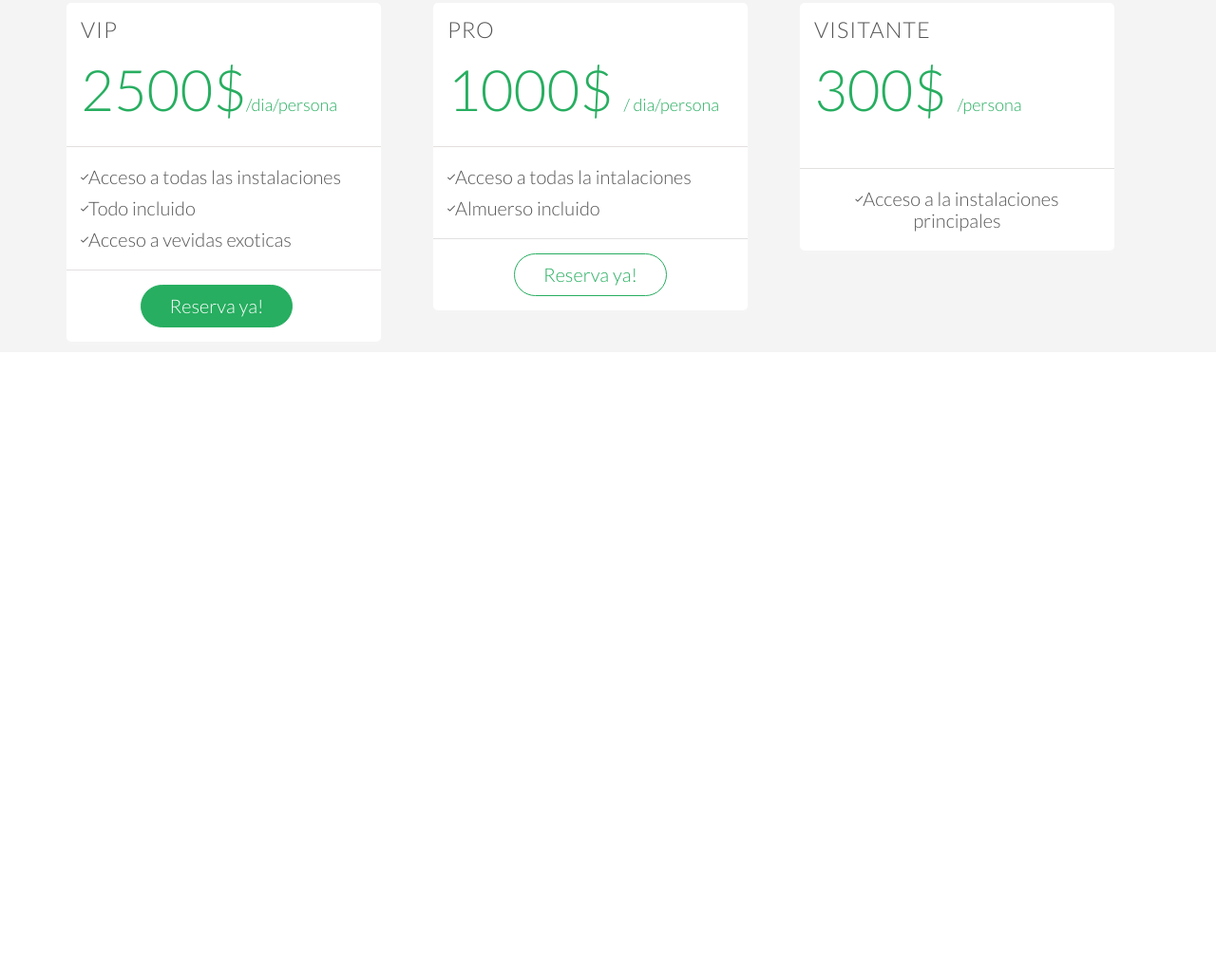
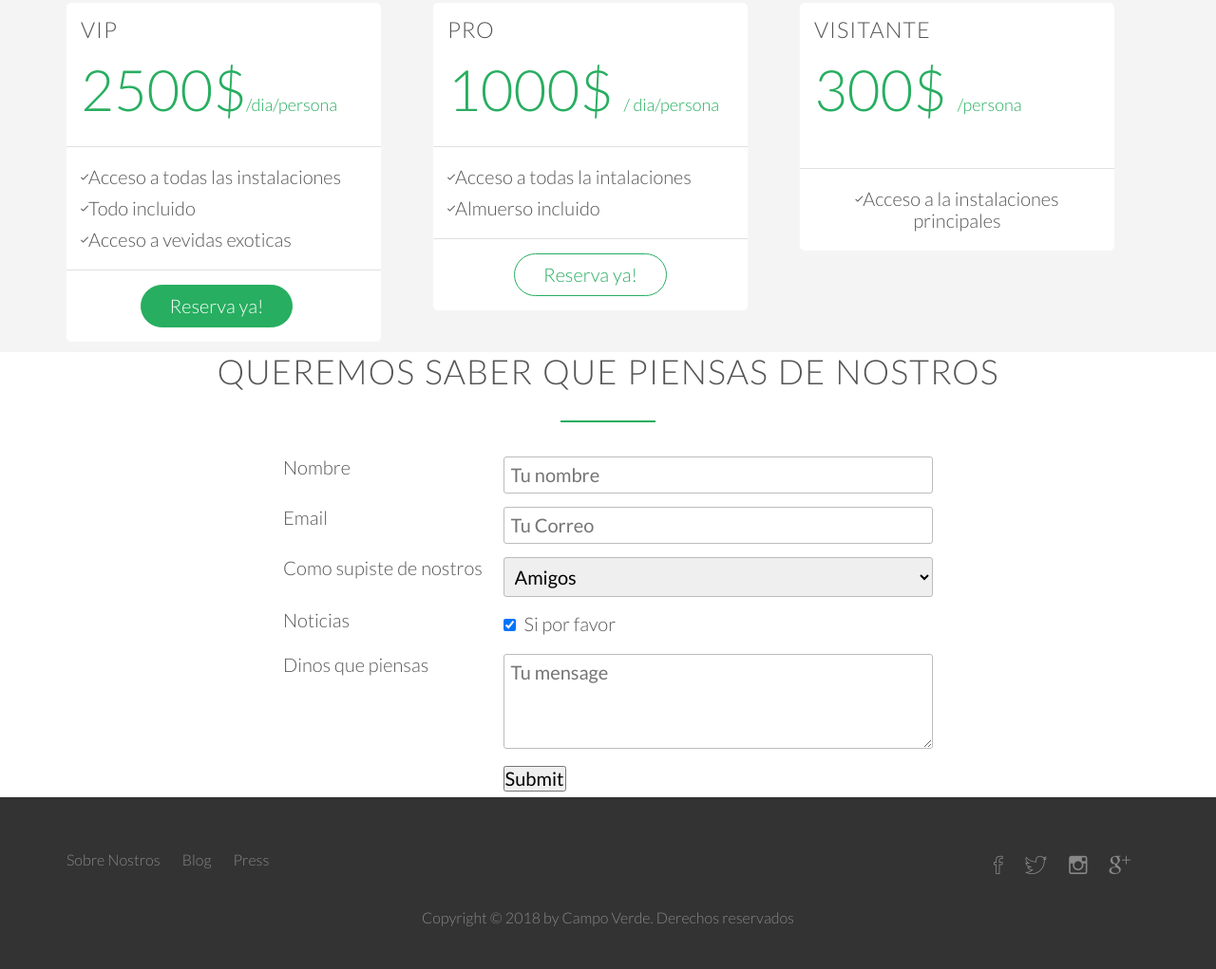
Before and after one commit to hunk2109/Proyecto-PW, a plain HTML site: page index.html in a window 1280 px wide. Shown: the part 3080-4101 px from the top of the page at 95% size. Before the commit the page ends 3451 px from the top, so only its background shows below. Drawn offline with Linux system fonts and the light colour scheme; files whose address does not match are found by name.

Commit message:
Conclucion del html

```diff
--- a/index.html
+++ b/index.html
@@ -332,6 +332,95 @@ Vale la pena visitar CAMPO VERDE.
             </div>
 
 </section>
+<section class="section-form">
+
+	<div class="row">
+		<h2>Queremos saber que piensas de nostros</h2>
+	</div>
+	<div class="row">
+		<form method="post" action="#" class="contact">
+			<div class="col span-1-of-3">
+				<label for="name">Nombre</label>
+			</div>
+			<div class="col span-2-of-3">
+				<input type="text" name="name" placeholder="Tu nombre" require>
+			</div>
+			<div class="row">
+				<div class="col span-1-of-3">
+					<label>Email</label>
+				</div>
+				<div class="col span-2-of-3">
+					<input type="email" name="email" id="email" placeholder="Tu Correo" required>
+				</div>
+				<div class="row">
+				<div class="col span-1-of-3">
+					<label>Como supiste de nostros</label>
+				</div>
+				<div class="col span-2-of-3">
+					<select name="fint-us" id="fint-us">
+						<option value="friends">Amigos</option>
+						<option value="redsoc">Redes Sociales</option>
+						<option value="otro">Otro</option>
+					</select>
+				</div>
+			</div>
+
+			<div class="row">
+				<div class="col span-1-of-3">
+					<label>Noticias</label>
+
+				</div>
+				<div class="col span-2-of-3">
+					<input type="checkbox" name="news" id="news" checked> Si por favor
+				</div>
+
+				</div>
+				<div class="row">
+					<div class="col span-1-of-3">
+						<label>Dinos que piensas</label>
+					</div>
+					<div class="col span-2-of-3">
+						<textarea name="message" placeholder="Tu mensage"></textarea>
+					</div>
+				</div>
+				<div class="row">
+					<div class="col span-1-of-3">
+						<label>&nbsp;</label>
+					</div>
+					<div class="col span-2-of-3">
+						<input type="submit" name="send">
+					</div>
+				</div>
+            </div>
+
+		</form>
+	</div>
+
+</section>
+<footer>
+	<div class="row">
+		<div class="col span-1-of-2">
+		<ul class="footer-nav">
+			<li><a href="#">Sobre Nostros</a></li>
+			<li><a href="#">Blog</a></li>
+			<li><a href="#">Press</a></li>
+		</ul>
+	</div>
+	<div class="col span-1-of-2">
+		<ul class="social-l">
+			<li><a href="#"><i class="ion-social-facebook-outline"></i> </a></li>
+                    <li><a href="#"><i class="ion-social-twitter-outline"></i> </a></li>
+                    <li><a href="#"><i class="ion-social-instagram-outline"></i> </a></li>
+                    <li><a href="#"><i class="ion-social-googleplus-outline"></i> </a></li>
+		</ul>
+	</div>
+
+</div>
+<div class="row">
+	<p>Copyright &copy; 2018 by Campo Verde. Derechos reservados </p>
+</div>
+
+</footer>
 
 
 
--- a/recursos/css/style.css
+++ b/recursos/css/style.css
@@ -410,3 +410,108 @@ blockquote:before{
 
 
 }
+
+/*Form*/
+.contact{
+    width: 60%;
+    margin: 0 auto;
+}
+
+
+input[type=text],input[type=email],select,textarea{
+    width: 100%;
+    padding: 7px;
+    border-radius: 3px;
+    border: 1px solid #bcbcbc
+    }
+
+    textarea{
+        height: 100px;
+    }
+
+    input[type=checkbox]{
+        margin: 10px 5px 10px 0;
+    }
+
+    *:focus{
+        outline: none;
+    }
+
+
+    /*Footer*/
+    footer{
+        background-color: #333;
+        padding: 45px;
+        font-size: 80%;
+    }
+
+    .footer-nav{
+        list-style: none;
+        float: left;
+    }
+
+    .social-l{
+        list-style: none;
+        float: right;
+    }
+
+    .footer-nav li,.social-l li{
+        display: inline-block;
+        margin-right: 20px
+    }
+
+
+    .footer-nav li:last-child, .social-li li:last-child{
+        margin-right: 0;
+    }
+
+
+    .footer-nav li a:link, .footer-nav li a:visited,.social-l li a:link,.social-l li a:visited{
+        text-decoration: none;
+        border:none;
+        color: #888;
+        transition: color 0.2s;
+    }
+
+    .footer-nav li a:hover,footer-nav li a:active{
+    color: #ddd;
+
+
+}
+
+.social-l li a:link,.social-l li a:visited{
+    font-size: 160%;
+
+
+}
+
+.ion-social-facebook-outline:hover{
+    color: #3b5958;
+}
+.ion-social-twitter-outline:hover{
+    color: #00aced;
+}
+.ion-social-instagram-outline:hover{
+    color: #517fa4;
+}
+
+.ion-social-googleplus-outline:hover{
+
+    color: #dd4a39;
+}
+
+.ion-social-facebook-outline,
+.ion-social-twitter-outline,
+.ion-social-instagram-outline,
+.ion-social-googleplus-outline{
+    -webkit-transition: color 0.2s;
+    transition: color 0.2s
+}
+
+footer p{
+    color: #888;
+    text-align: center;
+    margin-top: 20px;
+
+
+}
```
